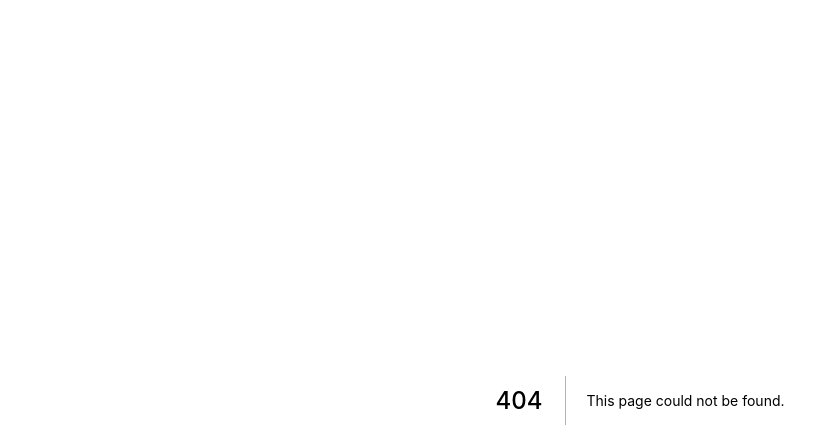
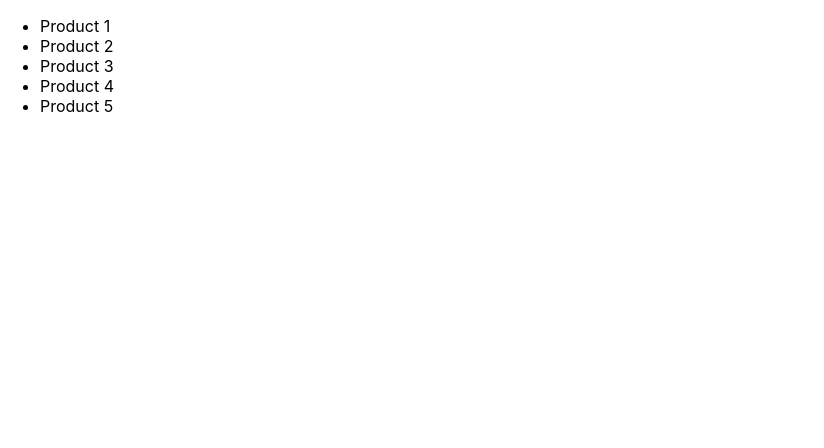
Before and after one commit to biraneves/next-basics, a Next.js app: page /examples/products in a window 1280 px wide. Before the commit this address had no page. Shown: the top 448 px of the page, without its empty margins (0-824 px from the left). Built offline with nearby package versions, Linux system fonts and the light colour scheme.

Commit message:
Uso de rotas

```diff
--- /dev/null
+++ b/pages/examples/index.tsx
@@ -0,0 +1,5 @@
+const Index = () => {
+    return <div>I'm the index!</div>;
+};
+
+export default Index;
--- /dev/null
+++ b/pages/examples/products/index.tsx
@@ -0,0 +1,27 @@
+import Link from 'next/link';
+
+const Products = () => {
+    const products = [
+        { id: 1, name: 'Product 1' },
+        { id: 2, name: 'Product 2' },
+        { id: 3, name: 'Product 3' },
+        { id: 4, name: 'Product 4' },
+        { id: 5, name: 'Product 5' },
+    ];
+
+    return (
+        <div>
+            <ul>
+                {products.map((item) => (
+                    <li key={item.id}>
+                        <Link href={`/examples/products/${item.id}`}>
+                            <a>{item.name}</a>
+                        </Link>
+                    </li>
+                ))}
+            </ul>
+        </div>
+    );
+};
+
+export default Products;
--- /dev/null
+++ b/pages/examples/routeA.tsx
@@ -0,0 +1,5 @@
+const RouteA = () => {
+    return <div>Route A</div>;
+};
+
+export default RouteA;
--- /dev/null
+++ b/pages/examples/routeB.tsx
@@ -0,0 +1,5 @@
+const RouteB = () => {
+    return <div>Route B</div>;
+};
+
+export default RouteB;
--- a/pages/index.tsx
+++ b/pages/index.tsx
@@ -1,6 +1,4 @@
 import type { NextPage } from 'next';
-import Head from 'next/head';
-import Image from 'next/image';
 import styles from '../styles/Home.module.css';
 
 const Home: NextPage = () => {
```
Also changed, not shown: pages/examples/products/[id].tsx (added, +10 -0 lines).
